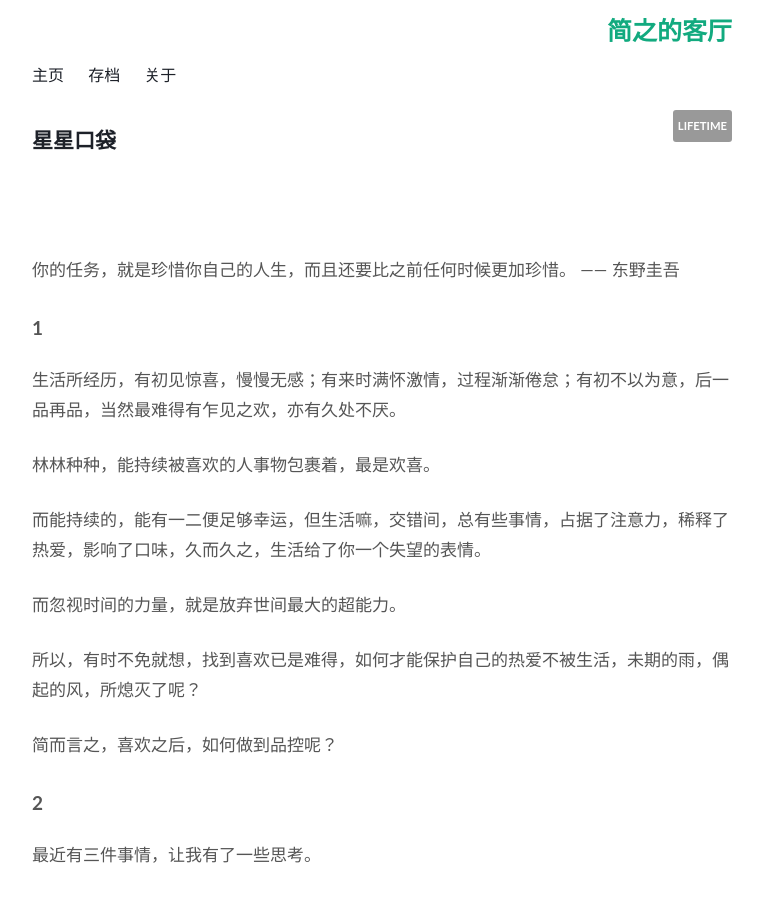
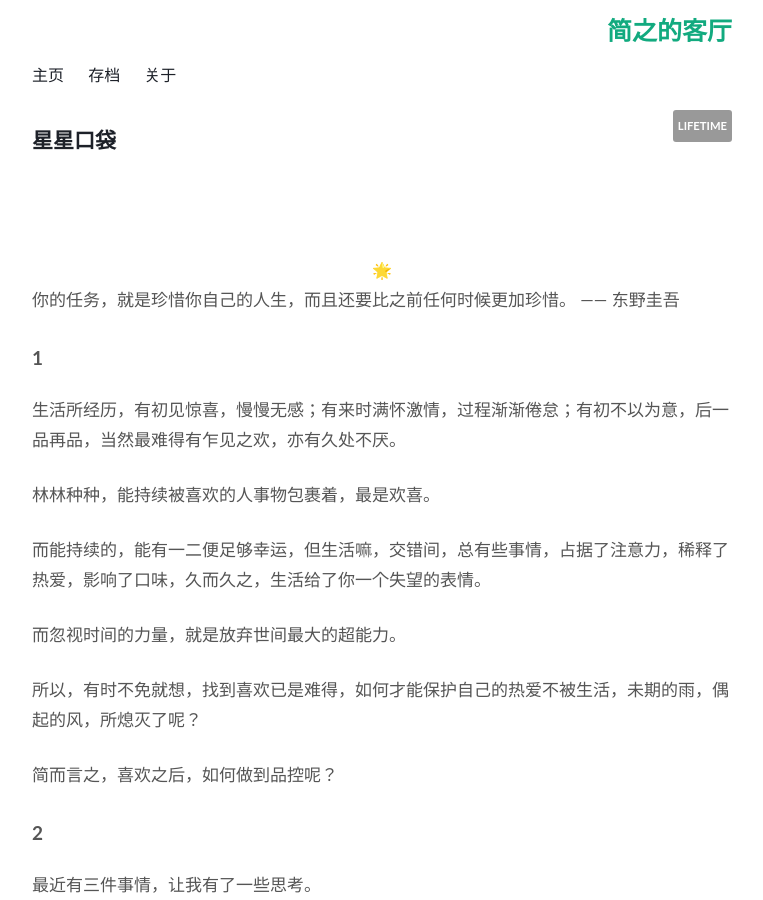
Before and after one commit to WillWang-X/willwang-x.github.io, a Jekyll site: the page built from _posts/blogs/2020-08-03-star-pocket.md, in a window 1280 px wide and 900 px high. Shown: the whole window, without its empty margins (258-1021 px from the left). Built offline with Jekyll 4.4.1, drawn with Linux system fonts in a browser that asks for light colours.

Commit message:
add star-icon

```diff
--- a/_posts/blogs/2020-08-03-star-pocket.md
+++ b/_posts/blogs/2020-08-03-star-pocket.md
@@ -11,6 +11,7 @@ published: true
 <br>
 <br>
 
+<center>🌟</center>
 
 
 
```
